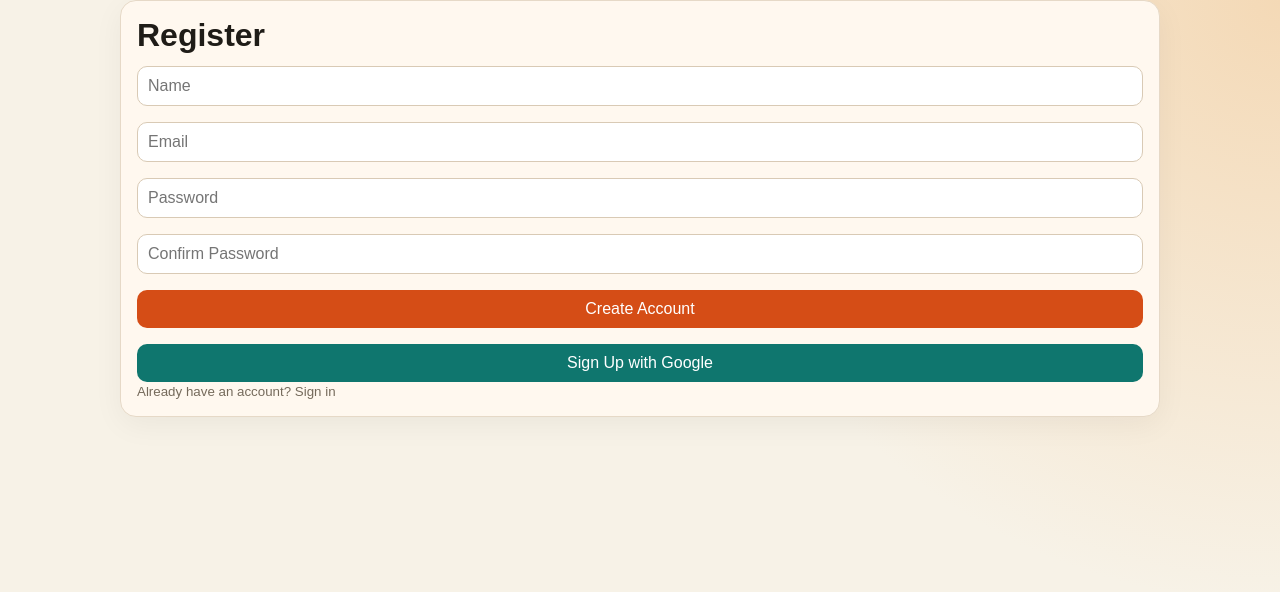
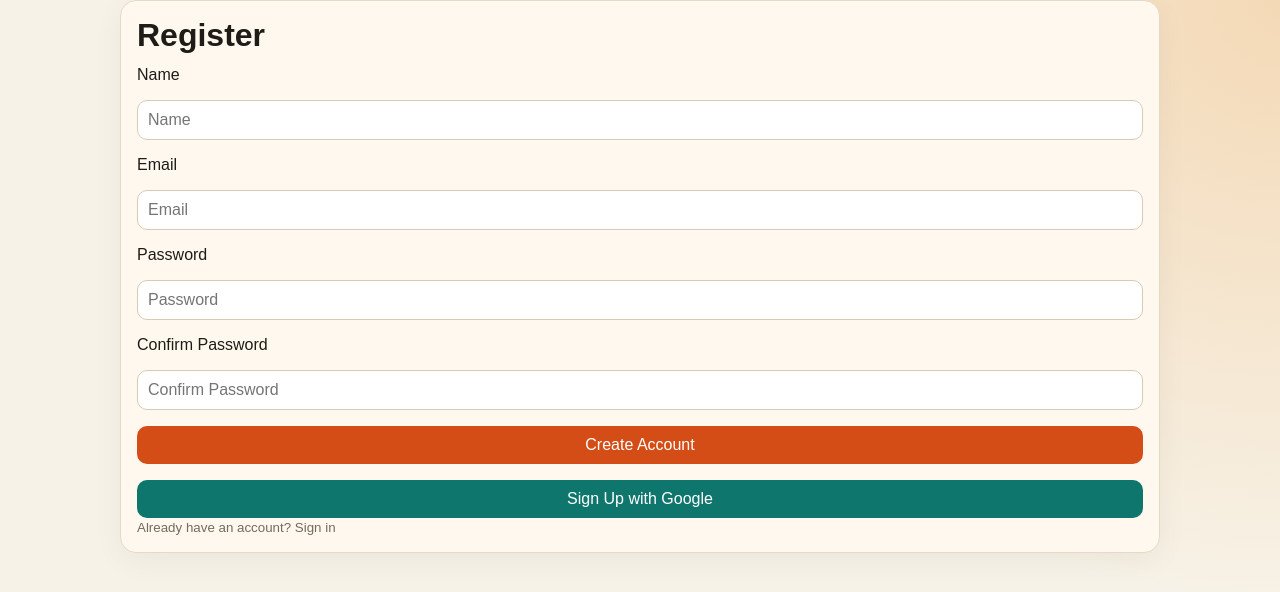
Before and after one commit to snehalp29/IronTrack, a React (Vite) app in the folder apps/web/: page /register in a window 1280 px wide. Shown: the top 592 px of the page. Built offline with nearby package versions, Linux system fonts and the light colour scheme.

Commit message:
feat: enhance LoginPage and RegisterPage with semantic labels and input attributes for better accessibility

```diff
--- a/apps/web/src/pages/LoginPage.tsx
+++ b/apps/web/src/pages/LoginPage.tsx
@@ -21,9 +21,19 @@ export function LoginPage() {
           navigate('/');
         })}
       >
-        <input placeholder="Email" {...register('email')} />
+        <label htmlFor="login-email">Email</label>
         <input
+          id="login-email"
+          type="email"
+          autoComplete="email"
+          placeholder="Email"
+          {...register('email')}
+        />
+        <label htmlFor="login-password">Password</label>
+        <input
+          id="login-password"
           type="password"
+          autoComplete="current-password"
           placeholder="Password"
           {...register('password')}
         />
--- a/apps/web/src/pages/RegisterPage.tsx
+++ b/apps/web/src/pages/RegisterPage.tsx
@@ -21,15 +21,34 @@ export function RegisterPage() {
           navigate('/');
         })}
       >
-        <input placeholder="Name" {...register('name')} />
-        <input placeholder="Email" {...register('email')} />
+        <label htmlFor="register-name">Name</label>
         <input
+          id="register-name"
+          autoComplete="name"
+          placeholder="Name"
+          {...register('name')}
+        />
+        <label htmlFor="register-email">Email</label>
+        <input
+          id="register-email"
+          type="email"
+          autoComplete="email"
+          placeholder="Email"
+          {...register('email')}
+        />
+        <label htmlFor="register-password">Password</label>
+        <input
+          id="register-password"
           type="password"
+          autoComplete="new-password"
           placeholder="Password"
           {...register('password')}
         />
+        <label htmlFor="register-confirm-password">Confirm Password</label>
         <input
+          id="register-confirm-password"
           type="password"
+          autoComplete="new-password"
           placeholder="Confirm Password"
           {...register('confirmPassword')}
         />
```
Also changed, not shown: 1 other file (tests, documents, lock files or other folders).
